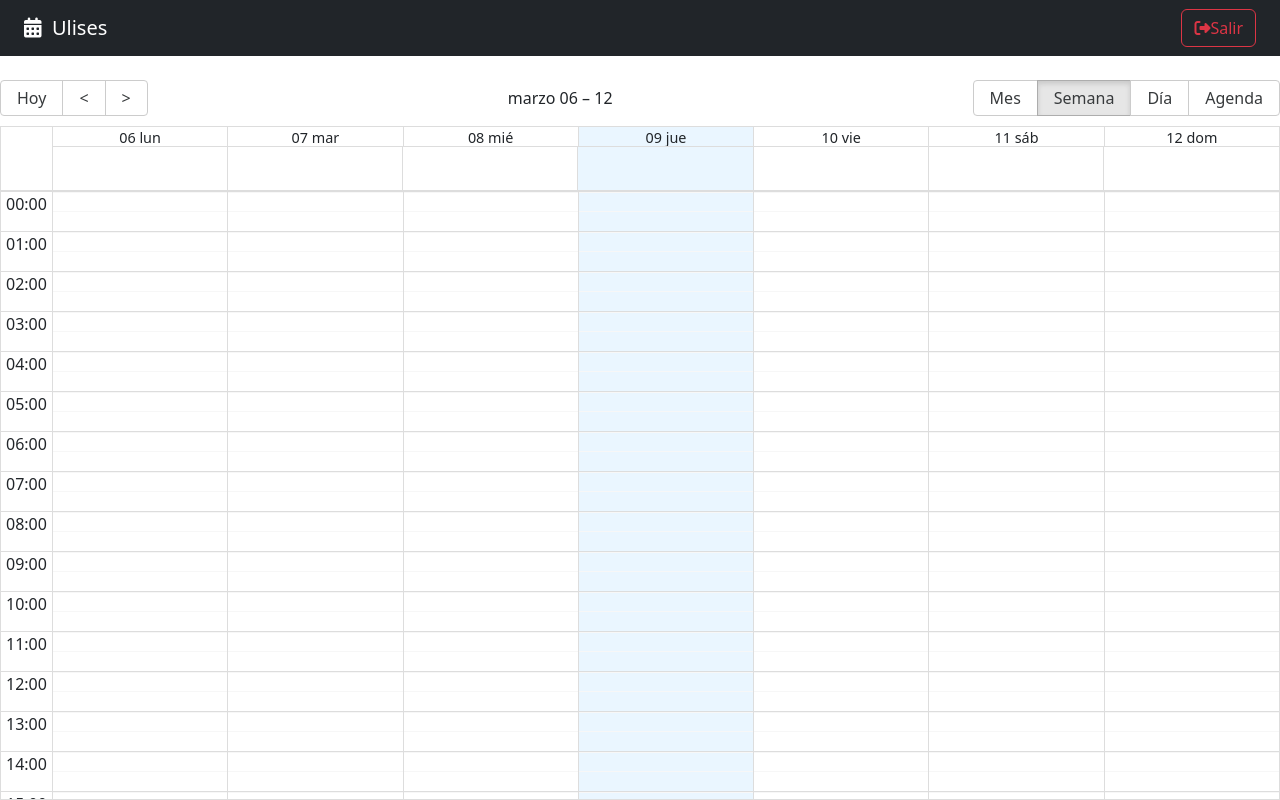
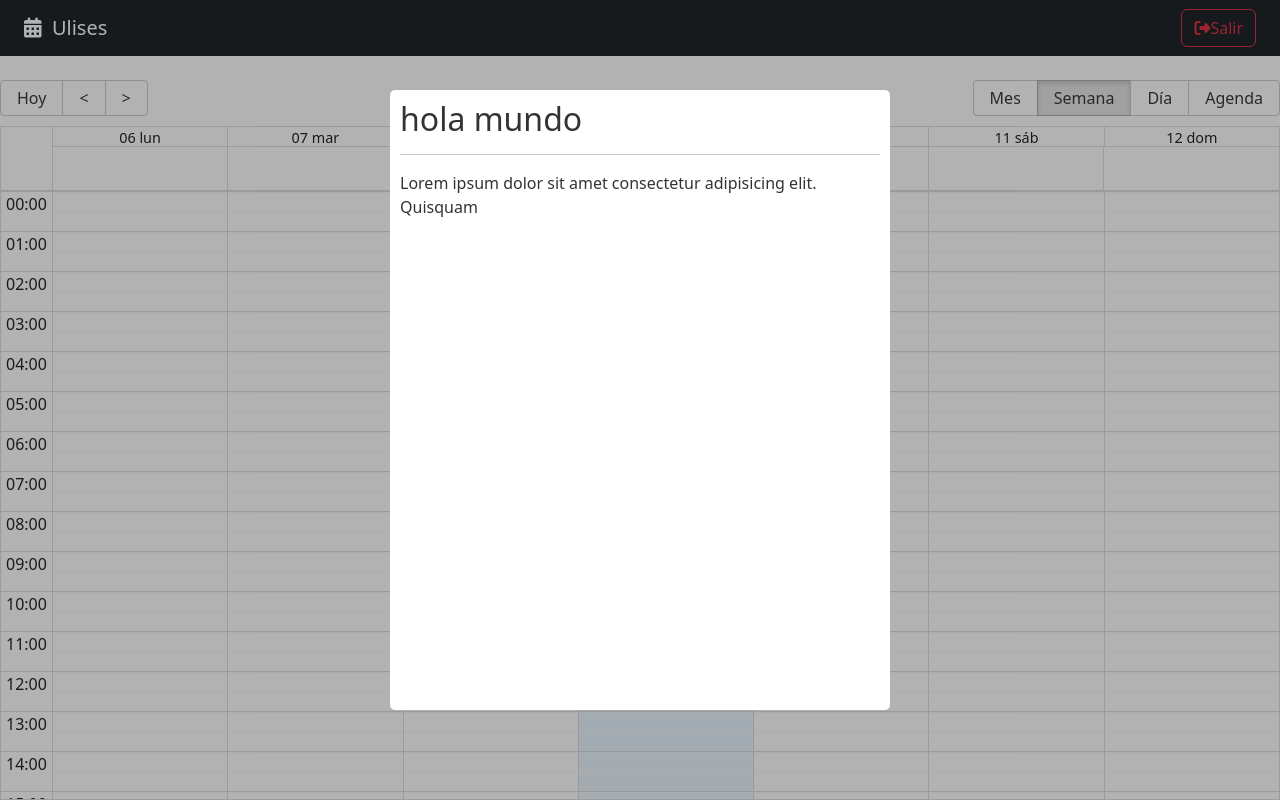
Before and after one commit to UlisesOrnelasR/front-calendar, a React (Vite) app: page / in a window 1280 px wide. Built offline with nearby package versions, Linux system fonts and the light colour scheme.

Commit message:
chore: React-modal

```diff
--- a/package.json
+++ b/package.json
@@ -13,6 +13,7 @@
     "react": "^18.2.0",
     "react-big-calendar": "^1.6.8",
     "react-dom": "^18.2.0",
+    "react-modal": "^3.16.1",
     "react-router-dom": "^6.8.2"
   },
   "devDependencies": {
--- /dev/null
+++ b/src/calendar/components/CalendarModal.jsx
@@ -0,0 +1,39 @@
+import { useState } from "react";
+import Modal from "react-modal";
+
+const customStyles = {
+  content: {
+    top: "50%",
+    left: "50%",
+    right: "auto",
+    bottom: "auto",
+    marginRight: "-50%",
+    transform: "translate(-50%, -50%)",
+  },
+};
+
+Modal.setAppElement("#root");
+
+export const CalendarModal = () => {
+  const [isOpen, setIsOpen] = useState(true);
+
+  const onCloseModal = () => {
+    console.log("onCloseModal");
+    setIsOpen(false);
+  };
+
+  return (
+    <Modal
+      isOpen={isOpen}
+      onRequestClose={onCloseModal}
+      style={customStyles}
+      className="modal"
+      overlayClassName="modal-fondo"
+      closeTimeoutMS={200}
+    >
+      <h2>hola mundo</h2>
+      <hr />
+      <p>Lorem ipsum dolor sit amet consectetur adipisicing elit. Quisquam</p>
+    </Modal>
+  );
+};
--- a/src/calendar/index.js
+++ b/src/calendar/index.js
@@ -1,3 +1,4 @@
 export * from './pages/CalendarPage';
 export * from './components/Navbar';
 export * from './components/CalendarEvent';
+export * from './components/CalendarModal';
--- a/src/calendar/pages/CalendarPage.jsx
+++ b/src/calendar/pages/CalendarPage.jsx
@@ -4,7 +4,7 @@
 import { addHours } from "date-fns";
 import { localizer } from "../../helpers";
 
-import { CalendarEvent, Navbar } from "../";
+import { CalendarEvent, CalendarModal, Navbar } from "../";
 import { getMessagesEs } from "../../helpers";
 
 const events = [
@@ -71,6 +71,7 @@
         onSelectEvent={onSelect}
         onView={onViewChanged}
       />
+      <CalendarModal />
     </>
   );
 };
--- a/src/styles.css
+++ b/src/styles.css
@@ -1,69 +1,40 @@
-/* :root {
-  font-family: Inter, system-ui, Avenir, Helvetica, Arial, sans-serif;
-  line-height: 1.5;
-  font-weight: 400;
-
-  color-scheme: light dark;
-  color: rgba(255, 255, 255, 0.87);
-  background-color: #242424;
-
-  font-synthesis: none;
-  text-rendering: optimizeLegibility;
-  -webkit-font-smoothing: antialiased;
-  -moz-osx-font-smoothing: grayscale;
-  -webkit-text-size-adjust: 100%;
+/* Modal */
+.ReactModalPortal > div{
+  opacity: 0;
 }
 
-a {
-  font-weight: 500;
-  color: #646cff;
-  text-decoration: inherit;
-}
-a:hover {
-  color: #535bf2;
+.ReactModalPortal .ReactModal__Overlay {
+  align-items: center;
+  display: flex;
+  justify-content: center;
+  transition: opacity .2s ease-in-out;
+  z-index: 999;
 }
 
-body {
-  margin: 0;
-  display: flex;
-  place-items: center;
-  min-width: 320px;
-  min-height: 100vh;
+.modal-fondo {
+  background-color: rgba(0, 0, 0, 0.3);
+  bottom: 0;
+  left: 0;
+  right: 0;
+  top: 0;
+  position: fixed;
 }
 
-h1 {
-  font-size: 3.2em;
-  line-height: 1.1;
+.ReactModalPortal .ReactModal__Overlay--after-open {
+  opacity: 1;
 }
 
-button {
-  border-radius: 8px;
-  border: 1px solid transparent;
-  padding: 0.6em 1.2em;
-  font-size: 1em;
-  font-weight: 500;
-  font-family: inherit;
-  background-color: #1a1a1a;
-  cursor: pointer;
-  transition: border-color 0.25s;
-}
-button:hover {
-  border-color: #646cff;
-}
-button:focus,
-button:focus-visible {
-  outline: 4px auto -webkit-focus-ring-color;
+.ReactModalPortal .ReactModal__Overlay--before-close {
+  opacity: 0;
 }
 
-@media (prefers-color-scheme: light) {
-  :root {
-    color: #213547;
-    background-color: #ffffff;
-  }
-  a:hover {
-    color: #747bff;
-  }
-  button {
-    background-color: #f9f9f9;
-  }
-} */
+.modal {
+  background: white;
+  border-radius: 5px;
+  color: rgb(51, 51, 51);
+  display: inline;
+  max-height: 620px;
+  max-width: 500px;
+  outline: none;
+  padding: 10px;
+}
```
Also changed, not shown: 1 other file (tests, documents, lock files or other folders).
